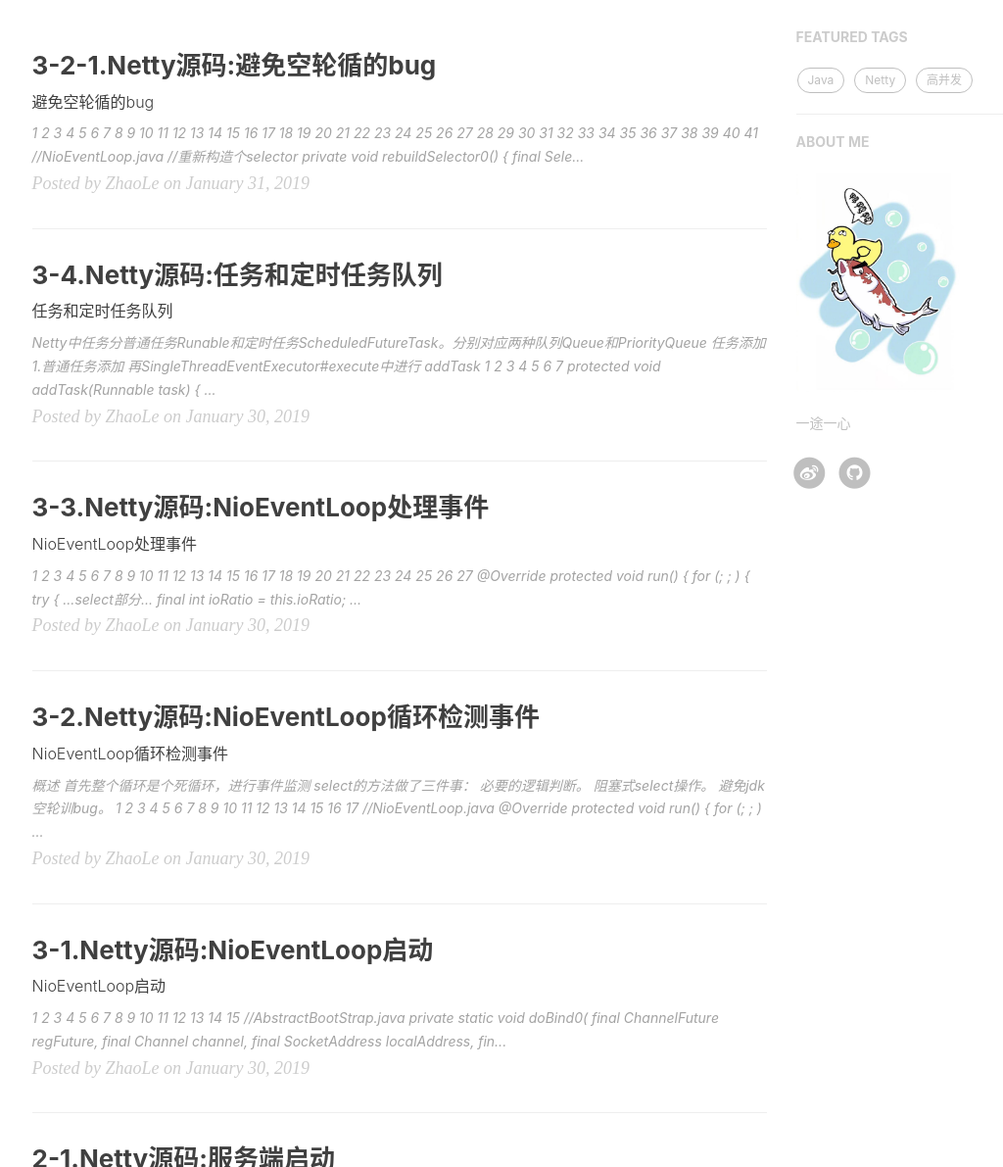
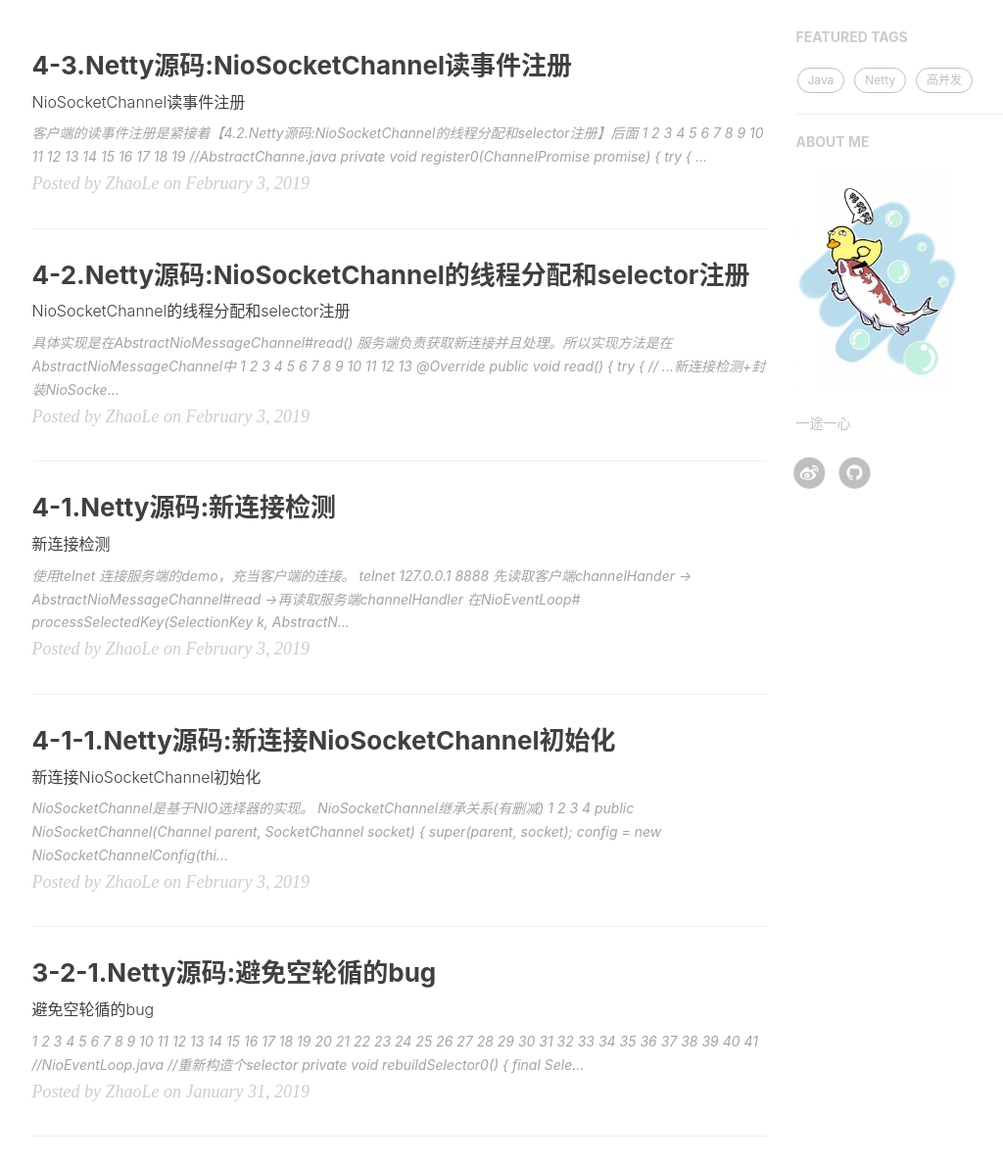
Before and after one commit to ZhaoLeBoy/zhaoleboy.github.io, a Jekyll site: the page built from index.html, in a window 1280 px wide and 1400 px high, scrolled down 209 px. Shown: the part 209-1400 px from the top of the window at 98% size, without its empty margins (135-1159 px from the left). Built offline with Jekyll 4.4.1, drawn with Linux system fonts in a browser that asks for light colours; nearby versions of some CDN libraries; the list of posts is cut into pages by our own code; comment, search, counter and statistics services are not loaded; some of the changed text lies outside the part shown.

Commit message:
新增文章

````diff
--- a/_posts/2019-01-30-netty-3-3-handle-event.md
+++ b/_posts/2019-01-30-netty-3-3-handle-event.md
@@ -11,6 +11,7 @@ tags:
 ---
 
 ```java
+//NioEventLoop
 @Override
 protected void run() {
   for (; ; ) {
@@ -43,6 +44,7 @@ protected void run() {
 * 【9】 processSelectedKeys此处是处理相关io连接问题
 
   ```java
+    //NioEventLoop
     private void processSelectedKeysOptimized() {
       //获取key
       for (int i = 0; i < selectedKeys.size; ++i) {
@@ -67,6 +69,7 @@ protected void run() {
   * 【7】 这个attachment是来自服务员端`NioServerSocketChannel`的Channel信息,`AbstractNioChannel#doRegister`中`selectionKey = javaChannel().register(eventLoop().unwrappedSelector(), 0, this);`
   * 【10】  processSelectedKey(k, (AbstractNioChannel) a);
       ```java
+      //NioEventLoop
        private void processSelectedKey(SelectionKey k, AbstractNioChannel ch) {
         final AbstractNioChannel.NioUnsafe unsafe = ch.unsafe();
         ...
--- /dev/null
+++ b/_posts/2019-02-03-netty-4-1-1-NioSocketChannel-construct.md
@@ -0,0 +1,64 @@
+---
+layout:     post
+title:      "4-1-1.Netty源码:新连接NioSocketChannel初始化"
+subtitle:   "新连接NioSocketChannel初始化"
+date:        2019-02-03
+author:     "ZhaoLe"
+header-img: "img/netty/scalable-io/post-bg.jpg"
+catalog: false
+tags:
+    - Netty
+---
+
+NioSocketChannel是基于NIO选择器的实现。
+
+NioSocketChannel继承关系(有删减)
+![IMAGE](/img/netty/4-1-1/1.jpg)
+
+```java
+public NioSocketChannel(Channel parent, SocketChannel socket) {
+  super(parent, socket);
+  config = new NioSocketChannelConfig(this, socket.socket());
+}
+```
+
+* config中禁止了Nagle算法(Nagle算法:通过减少必须发送包的个数来增加网络软件系统的效率。)
+
+初始化初始化的时候根据上图的循序依次调用父类。
+* AbstractNioByteChannel
+```java
+protected AbstractNioByteChannel(Channel parent, SelectableChannel ch) {
+  super(parent, ch, SelectionKey.OP_READ);
+}
+```
+* 【2】新连接接入，`SelectionKey.OP_READ` 读事件
+
+* AbstractNioChannel
+```java
+protected AbstractNioChannel(Channel parent, SelectableChannel ch, int readInterestOp) {
+  super(parent);
+  this.ch = ch;
+  this.readInterestOp = readInterestOp;
+  ...
+      ch.configureBlocking(false);
+  ...
+}
+```
+  * 【3】客户端的channel，jdk底层产生的channel`ServerSocketChannel.accpet()`
+  * 【4】新连接接入的话,事件就是OP_READ
+  * 【6】设置非堵塞
+
+* AbstractChannel
+```java
+protected AbstractChannel(Channel parent) {
+  this.parent = parent;
+  id = newId();
+  unsafe = newUnsafe();
+  pipeline = newChannelPipeline();
+}
+```
+  * 【2】创建这个客户端channel的服务端channel`NioServerSocketChannel`
+
+> 大部分初始化的方式跟NioServerSocketChannel类似
+
+![IMAGE](/img/netty/4-1-1/2.jpg)
--- /dev/null
+++ b/_posts/2019-02-03-netty-4-1-connection-detection.md
@@ -0,0 +1,74 @@
+---
+layout:     post
+title:      "4-1.Netty源码:新连接检测"
+subtitle:   "新连接检测"
+date:        2019-02-03
+author:     "ZhaoLe"
+header-img: "img/netty/scalable-io/post-bg.jpg"
+catalog: false
+tags:
+    - Netty
+---
+
+
+使用telnet 连接服务端的demo，充当客户端的连接。
+`telnet 127.0.0.1 8888`
+
+先读取客户端channelHander  -> AbstractNioMessageChannel#read ->再读取服务端channelHandler
+
+在`NioEventLoop# processSelectedKey(SelectionKey k, AbstractNioChannel ch)`继续` unsafe.read();`
+
+新连接其实有两大部分
+* 第一部分获取新连接返回jdk底层的一个SocketChannel，并且将这个channel包装成netty自己的NioSocketChannel
+* 第二部分就是 注册 并且传播handler事件
+
+> 服务端负责获取新连接并且处理。
+
+```java
+//AbstractNioMessageChannel.java
+  @Override
+  public void  read() {
+    ...
+    boolean closed = false;
+    Throwable exception = null;
+    try {
+          do {
+              int localRead = doReadMessages(readBuf);
+              if (localRead == 0) {
+                  break;
+              }
+              if (localRead < 0) {
+                  closed = true;
+                  break;
+              }
+
+              allocHandle.incMessagesRead(localRead);
+          } while (allocHandle.continueReading());
+          ...
+    //...新连接注册
+    }
+    ...
+  }
+}
+```
+* 【9】获取新连接
+
+  ```java
+  //AbstractNioMessageChannel.java
+  @Override
+  protected int doReadMessages(List<Object> buf) throws Exception {
+    SocketChannel ch = SocketUtils.accept(javaChannel());
+
+    try {
+        if (ch != null) {
+            buf.add(new NioSocketChannel(this, ch));
+            return 1;
+        }
+    }
+    return 0;
+  }
+  ```
+  * 【3】 创建jdk的channel，通过ServerSocketChannel.accept()方法监听新进来的连接。当accept()方法返回的时候，它返回一个包含新进来的连接的SocketChannel。
+  * 【8】 `new NioSocketChannel(this, ch)`将新连接构造成netty自己的实体`NioSocketChannel`，第一个参数是来自服务端`NioServerSocketChannel`,具体初始化方法见[【4-1-1.Netty源码:新连接NioSocketChannel 初始化】](http://jinlipool.com/2019/02/03/netty-4-1-1-NioSocketChannel-construct/)
+* 【19】实现方法`DefaultMaxMessagesRecvByteBufAllocator#continueReading(UncheckedBooleanSupplier maybeMoreDataSupplier)`每次读取连接数不能超过默认的16个连接
+* 【21】新连接注册[【4-2.Netty源码:NioSocketChannel的线程分配和selector注册】](http://jinlipool.com/2019/02/03/netty-4-2-NioSocketChannel-register/)
--- /dev/null
+++ b/_posts/2019-02-03-netty-4-2-NioSocketChannel-register.md
@@ -0,0 +1,99 @@
+---
+layout:     post
+title:      "4-2.Netty源码:NioSocketChannel的线程分配和selector注册"
+subtitle:   "NioSocketChannel的线程分配和selector注册"
+date:        2019-02-03
+author:     "ZhaoLe"
+header-img: "img/netty/scalable-io/post-bg.jpg"
+catalog: false
+tags:
+    - Netty
+---
+
+具体实现是在`AbstractNioMessageChannel#read()`
+
+> 服务端负责获取新连接并且处理。所以实现方法是在AbstractNioMessageChannel中
+
+```java
+  @Override
+  public void read() {
+    try {
+     // ...新连接检测+封装NioSocketChannel
+
+      int size = readBuf.size();
+      for (int i = 0; i < size; i ++) {
+          readPending = false;
+          pipeline.fireChannelRead(readBuf.get(i));
+      }
+    ...//TODO.
+  }
+}
+```
+* 【4】见[【4-1-1.Netty源码:新连接NioSocketChannel 初始化】](http://jinlipool.com/2019/02/03/netty-4-1-1-NioSocketChannel-construct/)
+* 【7-10]具体实现是在ServerBootStrap中的`channelRead(ChannelHandlerContext ctx, Object msg)`
+
+    ```java
+    //ServerBootStrap.java
+     public void channelRead(ChannelHandlerContext ctx, Object msg) {
+      final Channel child = (Channel) msg;
+
+      child.pipeline().addLast(childHandler);
+
+      setChannelOptions(child, childOptions, logger);
+
+      for (Entry<AttributeKey<?>, Object> e: childAttrs) {
+        child.attr((AttributeKey<Object>) e.getKey()).set(e.getValue());
+      }
+
+      try {
+        childGroup.register(child).addListener(new ChannelFutureListener() {
+          @Override
+          public void operationComplete(ChannelFuture future) throws Exception {
+            if (!future.isSuccess()) {
+                forceClose(child, future.cause());
+            }
+          }
+        });
+      }
+      ...
+    }
+   ```
+
+  > 方法中的`childHandler`,`childAttrs`,`childOptions`,`childGroup`的这些值是来自于(NioServerSocketChannel初始化的时候,服务端channel的pipline上增加了`ServerBootstrapAcceptor`适配器，这些变量被包装在其中。见【2-1-2.Netty源码:注册服务端channel】，然后逐层传播到现在的channelRead方法中
+
+  * 【4】给新连接添加childHandler，这里添加的childHandler是服务端demo启动的时候childHandler中的`ChannelInitializer`,这个里面是用户自己定义的handler集合
+  * 【6-10】给新连接设置childOptions和childAttrs
+  * 【13】`childGroup`中选择一个NioEventLoop并且注册
+
+    ```java
+    //MultithreadEventLoopGroup.class
+    public EventLoop next() {
+      return (EventLoop) super.next();
+    }
+
+    public ChannelFuture register(Channel channel) {
+        //选用事件执行器中的一个线程
+        return next().register(channel);
+    }
+    ```
+
+    ```java
+    //MultithreadEventExecutorGroup.class
+     public EventExecutor next() {
+      return chooser.next();
+    }
+    ```
+    这个`chooser`是NioEventLoopGroup初始化时候构建的，见【1-1.Netty源码:NioEventLoopGroup构造方法】，通过chooser拿到NioEventLoop并且进行注册，注册方法见[【2-1-2.Netty源码:注册服务端channel】](http://jinlipool.com/2019/01/29/netty-2-1-2-server-channel-register/),跟服务器端注册类似。
+
+    ```java
+     private void register0(ChannelPromise promise) {
+      try {
+        ....
+        //真正注册地方 channel注册到selector
+        doRegister();
+        neverRegistered = false;
+        registered = true;
+        ...
+      }
+    }
+    ```
--- /dev/null
+++ b/_posts/2019-02-03-netty-4-3-NioSocketChannel-read-event-register.md
@@ -0,0 +1,69 @@
+---
+layout:     post
+title:      "4-3.Netty源码:NioSocketChannel读事件注册"
+subtitle:   "NioSocketChannel读事件注册"
+date:        2019-02-03
+author:     "ZhaoLe"
+header-img: "img/netty/scalable-io/post-bg.jpg"
+catalog: false
+tags:
+    - Netty
+---
+
+客户端的读事件注册是紧接着【4.2.Netty源码:NioSocketChannel的线程分配和selector注册】后面
+
+```java
+//AbstractChanne.java
+ private void register0(ChannelPromise promise) {
+      try {
+          ...
+          //调用jdk底层 接口是否绑定了。当服务端启动的时候，isActive()返回false
+          if (isActive()) {
+              if (firstRegistration) {
+                  pipeline.fireChannelActive();
+              } else if (config().isAutoRead()) {
+                  beginRead();
+              }
+          }
+      } catch (Throwable t) {
+          // Close the channel directly to avoid FD leak.
+          closeForcibly();
+          closeFuture.setClosed();
+          safeSetFailure(promise, t);
+      }
+  }
+```
+
+* 【8】扩展说明，如下
+
+    ```java
+      public void channelActive(ChannelHandlerContext ctx) throws Exception {
+        //向下传播事件了
+        ctx.fireChannelActive();
+        readIfIsAutoRead();
+      }
+    ```
+  * 【4】继续深入会发现是从tail节点往前传播，再到客户端连接（`NioSocketChannel`）的`unsafe.beginRead()`，最终实现方法是在`AbstractNioChannel#doBeginRead`
+
+    ```java
+       //AbstractNioChannel.java
+       protected void doBeginRead() throws Exception {
+        final SelectionKey selectionKey = this.selectionKey;
+        if (!selectionKey.isValid()) {
+            return;
+        }
+
+        readPending = true;
+
+        final int interestOps = selectionKey.interestOps();
+        if ((interestOps & readInterestOp) == 0) {
+            selectionKey.interestOps(interestOps | readInterestOp);
+        }
+      }
+    ```
+    将读事件绑定到selector上。下次如果有数据进来就可以进行数据读写了。此时的`interestOps`是读事件。再构造NioSocketChannel的时候默认定义的.
+    ```java
+      protected AbstractNioByteChannel(Channel parent, SelectableChannel ch) {
+        super(parent, ch, SelectionKey.OP_READ);
+    }
+    ```
````
Also changed, not shown: _posts/2019-01-26-netty-catalogue.md (+7 -0 lines), img/netty/4-1-1/1.jpg (added), img/netty/4-1-1/2.jpg (added).
